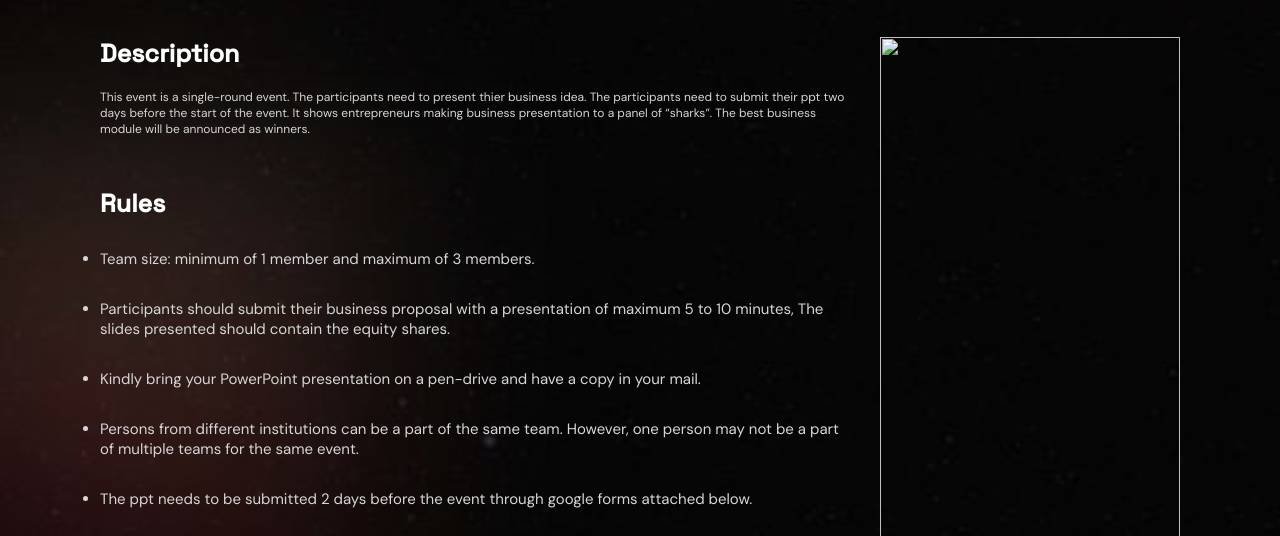
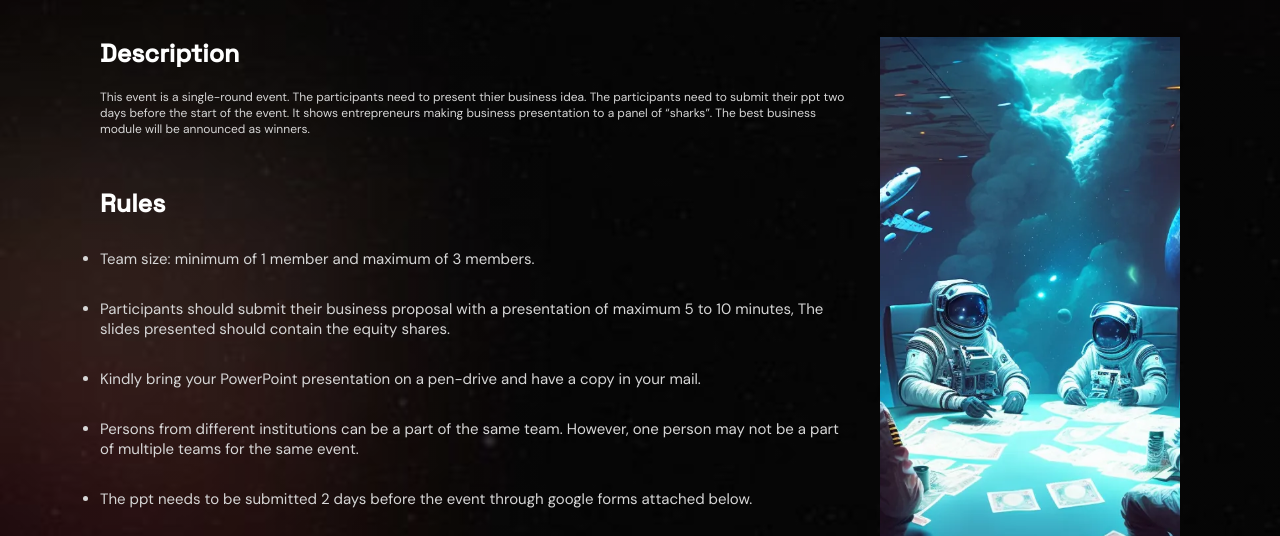
Before and after one commit to sharan3102/Protocol-24E, a plain HTML site: page Sharan Version/events/spacetrade.html in a window 1280 px wide. Shown: the part 259-795 px from the top of the page. Drawn offline with Linux system fonts and the light colour scheme.

Commit message:
Update spacetrade.html

```diff
--- a/Sharan Version/events/spacetrade.html
+++ b/Sharan Version/events/spacetrade.html
@@ -108,7 +108,7 @@
                 </div>
                 <div class="flex location-content">
                     <div class="text">
-                        <img src="../../Images/events/event 4.png" alt="">
+                        <img src="../../Images/events/event 4.webp" alt="">
                     </div>
                     <div class="flex event">
 
```
